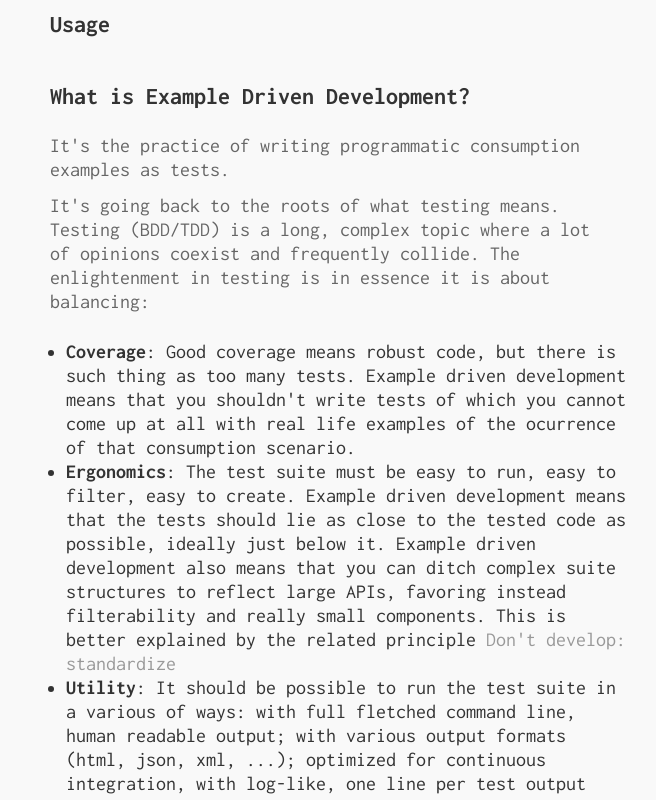
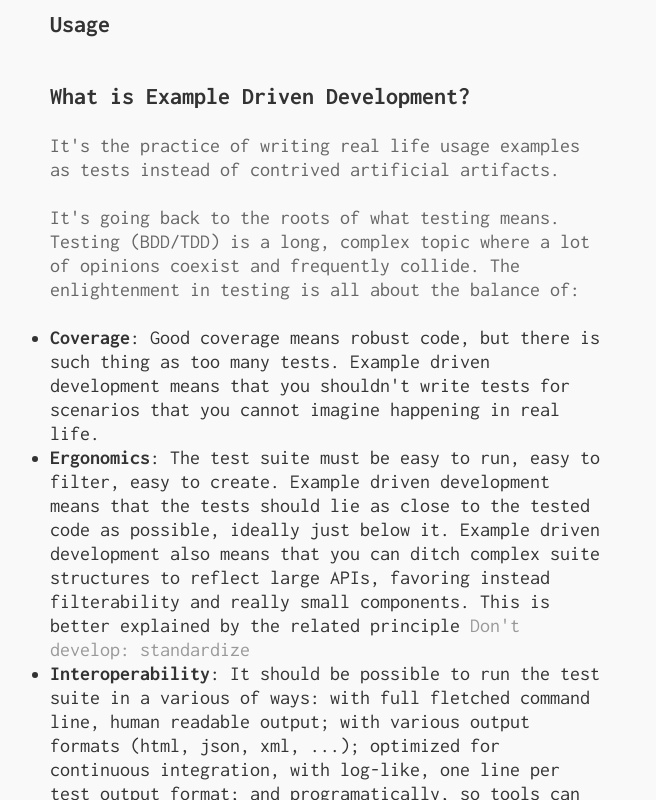
Before and after one commit to xaviervia/washington, a website: page index.html in a window 1280 px wide. Shown: the part 640-1440 px from the top of the page, without its empty margins (314-970 px from the left). Drawn offline with Linux system fonts and the light colour scheme.

Commit message:
Update pages

```diff
--- a/index.html
+++ b/index.html
@@ -15,19 +15,19 @@
 
       <proposition>
         <pre><span class="muted">var</span> example <span class="muted">=</span> require<span class="muted">(</span><span class="string">"washington"</span><span class="muted">);</span>
-<span class="muted">var</span> assert  <span class="muted">=</span> require<span class="muted">(</span><span class="string">"assert"</span><span class="muted">);</span>
+<span class="muted">var</span> assert <span class="muted">=</span> require<span class="muted">(</span><span class="string">"arrest"</span><span class="muted">);</span>
 
 <span class="muted">var</span> add <span class="muted">= function (</span>number<span class="muted">,</span> addition<span class="muted">) {</span>
   <span class="muted">return</span> number <span class="muted">+</span> addition<span class="muted">;</span>
 <span class="muted">}</span>
 
 example<span class="muted">(</span><span class="string">"add: 2, 2 will be 4 @wip"</span><span class="muted">, function () {</span>
-  assert<span class="muted">.</span>equal<span class="muted">(</span>add<span class="muted">(</span>2<span class="muted">,</span> 2<span class="muted">),</span> 4<span class="muted">);
-});</span>
+  assert<span class="muted">.</span>equal<span class="muted">(</span>add<span class="muted">(</span>2<span class="muted">,</span> 2<span class="muted">), </span>4<span class="muted">);</span>
+<span class="muted">});</span>
 
 <span class="muted">---</span>
 <span class="muted">&gt;</span> washington script.js
-<span class="success">✌︎ plus: 2 + 2 will be 4 @wip</span> <span class="muted">(1ms)</span>
+<span class="success">✌︎ add: 2 + 2 will be 4 @wip</span> <span class="muted">(1ms)</span>
 <span class="success">1 successful</span> <span class="muted">(1ms)</span>
 </pre>
       </proposition>
@@ -43,13 +43,15 @@ example<span class="muted">(</span><span class="string">"add: 2, 2 will be 4 @wi
 
       <h2>What is Example Driven Development?</h2>
 
-      <p>It's the practice of writing programmatic consumption examples as tests.</p>
-      <p>It's going back to the roots of what testing means. Testing (BDD/TDD) is a long, complex topic where a lot of opinions coexist and frequently collide. The enlightenment in testing is in essence it is about balancing:</p>
+      <p>It's the practice of writing real life usage examples as tests instead of contrived artificial artifacts.</p>
+      <p>It's going back to the roots of what testing means. Testing (BDD/TDD) is a long, complex topic where a lot of opinions coexist and frequently collide. The enlightenment in testing is all about the balance of:</p>
 
       <ul>
-        <li><strong>Coverage</strong>: Good coverage means robust code, but there is such thing as too many tests. Example driven development means that you shouldn't write tests of which you cannot come up at all with real life examples of the ocurrence of that consumption scenario.</li>
+        <li><strong>Coverage</strong>: Good coverage means robust code, but there is such thing as too many tests. Example driven development means that you shouldn't write tests for scenarios that you cannot imagine happening in real life.</li>
         <li><strong>Ergonomics</strong>: The test suite must be easy to run, easy to filter, easy to create. Example driven development means that the tests should lie as close to the tested code as possible, ideally just below it. Example driven development also means that you can ditch complex suite structures to reflect large APIs, favoring instead filterability and really small components. This is better explained by the related principle <a href="dont develop">Don't develop: standardize</a></li>
-        <li><strong>Utility</strong>: It should be possible to run the test suite in a various of ways: with full fletched command line, human readable output; with various output formats (html, json, xml, ...); optimized for continuous integration, with log-like, one line per test output format; and programatically, so tools can be built on top of the test suite to leverage the test suite results in making progress metrics, API complexity analysis, statistical analysis and all kind of insights that you shouldn't need to parse the command line output or monkeypatch the test runner to be able to extract. Example driven development means treating the examples as first class citizens of the code base, since in the contemporary ecosystem tests are becoming more and more production code. Washington solves that by provinding a powerful interface for interacting with the test suite and the possibility of overriding formatters, and of course full access to the test suite objects with no esoteric structures.</li>
+        <li><strong>Interoperability</strong>: It should be possible to run the test suite in a various of ways: with full fletched command line, human readable output; with various output formats (html, json, xml, ...); optimized for continuous integration, with log-like, one line per test output format; and programatically, so tools can be built on top of the test suite to leverage the test suite results in making progress metrics, API complexity analysis, statistical analysis and all kind of insights that you shouldn't need to parse the command line output or monkeypatch the test runner to be able to extract. Example driven development means treating the examples as first class citizens of the code base, since in the contemporary ecosystem tests are becoming more and more production code. Washington solves that by provinding a powerful interface for interacting with the test suite and the possibility of overriding formatters, and of course full access to the test suite objects with no esoteric structures.</li>
+      </ul>
+      <p>The bottom line is that you should treat your test examples as production code. Treat the test suite as a citizen of your codebase (do not dwell into "first class", citizens should be equal). In the end it is about the <a href="http://www.catb.org/esr/writings/taoup/html/ch01s06.html">Unix philosophy</a>, the cornerstone of Open Source.</p>
 
       <h2>License</h2>
       <p>&copy; 2014 Xavier Via<br />
--- a/style.css
+++ b/style.css
@@ -6,7 +6,7 @@ html {
 body {
   width: 30rem;
   font-family: Inconsolata, Monaco, Consolas, 'Courier New', Courier;
-  margin: 0 auto;
+  margin: 0 auto 3.6rem auto;
   color: #333;
   background: #f9f9f9;
 }
@@ -35,6 +35,25 @@ p {
   line-height: 1.2rem;
   padding: .3rem 0;
   color: #666;
+}
+
+p + p {
+  margin-top: 0.6rem;
+}
+
+p + ul {
+  margin: 0.9rem 0 0 0;
+  padding: 0;
+}
+
+ul + p {
+  margin-top: 0.9rem;
+}
+
+ul li {
+  padding: 0;
+  margin: 0 1.2rem;
+  line-height: 1.2rem;
 }
 
 h2 {
```
